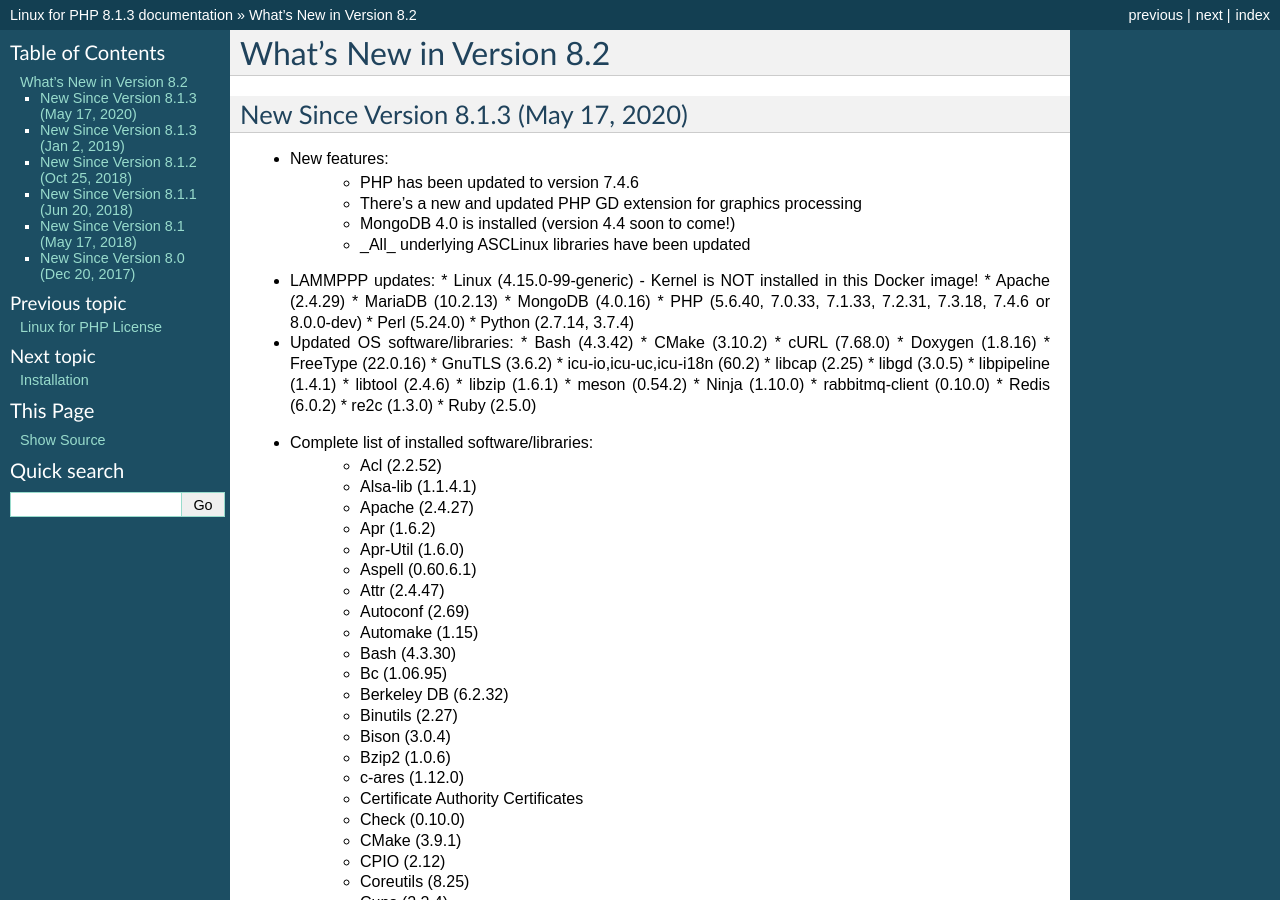
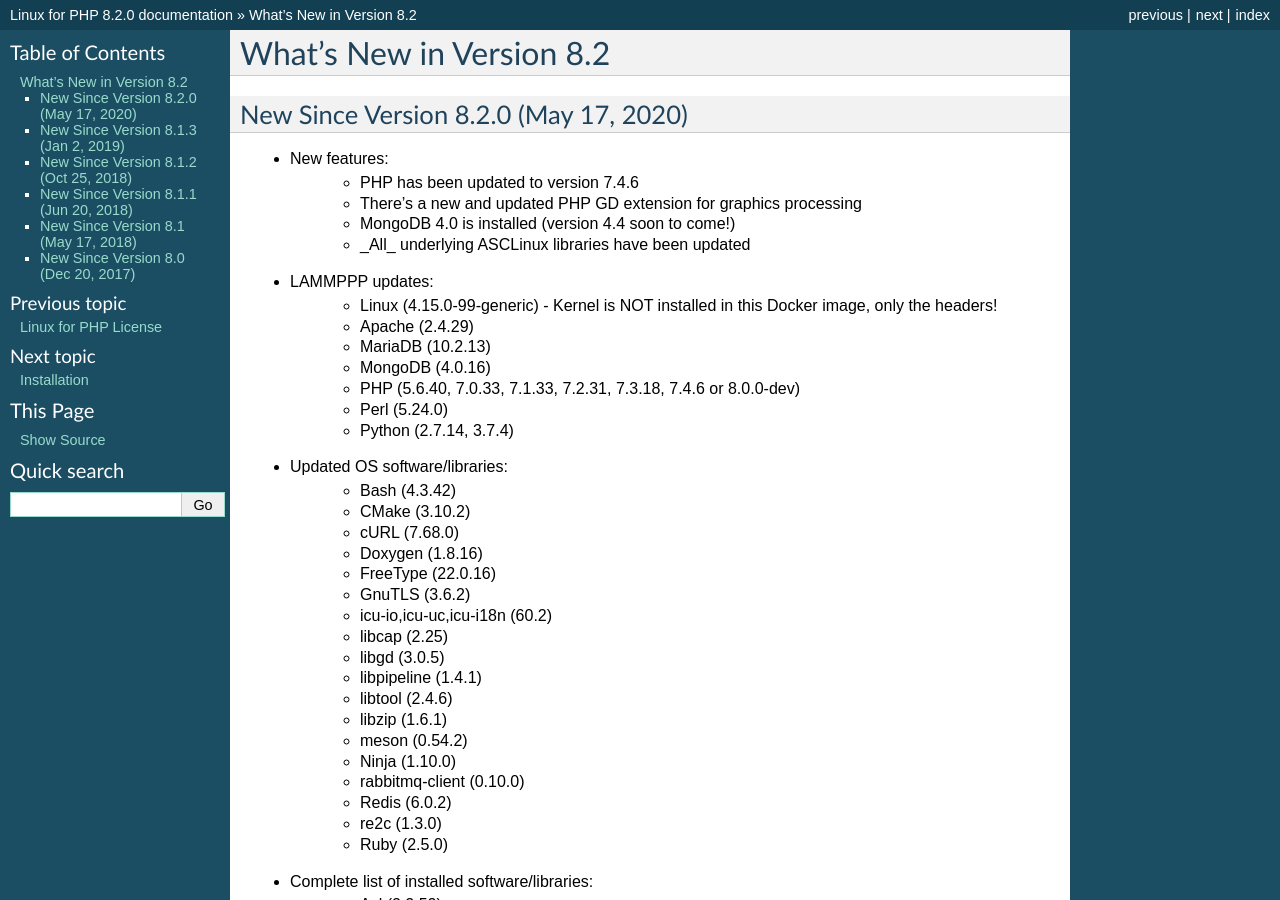
Before and after one commit to linuxforphp/linuxforphp-docs, a Sphinx documentation site: the page built from docs/whats_new.rst, in a window 1280 px wide and 900 px high. Built offline with Sphinx 7.4.7, drawn with Linux system fonts in a browser that asks for light colours; some of the changed text lies outside the part shown.

Commit message:
2020-05-25 AC: Updates the documentation to version 8.2.0 of LfPHP.

```diff
--- a/docs/conf.py
+++ b/docs/conf.py
@@ -45,16 +45,16 @@
 
 # General information about the project.
 project = 'Linux for PHP'
-copyright = '2018, Foreach Code Factory'
+copyright = '2020, Foreach Code Factory'
 
 # The version info for the project you're documenting, acts as replacement for
 # |version| and |release|, also used in various other places throughout the
 # built documents.
 #
 # The short X.Y version.
-version = '8.1'
+version = '8.2'
 # The full version, including alpha/beta/rc tags.
-release = '8.1.3'
+release = '8.2.0'
 
 # The language for content autogenerated by Sphinx. Refer to documentation
 # for a list of supported languages.
--- a/docs/whats_new.rst
+++ b/docs/whats_new.rst
@@ -3,7 +3,7 @@
 What's New in Version 8.2
 ===========================
 
-New Since Version 8.1.3 (May 17, 2020)
+New Since Version 8.2.0 (May 17, 2020)
 -------------------------------------
 
 * New features:
@@ -13,33 +13,33 @@
     - _All_ underlying ASCLinux libraries have been updated
 
 * LAMMPPP updates:
-  * Linux (4.15.0-99-generic) - Kernel is NOT installed in this Docker image!
-  * Apache (2.4.29)
-  * MariaDB (10.2.13)
-  * MongoDB (4.0.16)
-  * PHP (5.6.40, 7.0.33, 7.1.33, 7.2.31, 7.3.18, 7.4.6 or 8.0.0-dev)
-  * Perl (5.24.0)
-  * Python (2.7.14, 3.7.4)
+    - Linux (4.15.0-99-generic) - Kernel is NOT installed in this Docker image, only the headers!
+    - Apache (2.4.29)
+    - MariaDB (10.2.13)
+    - MongoDB (4.0.16)
+    - PHP (5.6.40, 7.0.33, 7.1.33, 7.2.31, 7.3.18, 7.4.6 or 8.0.0-dev)
+    - Perl (5.24.0)
+    - Python (2.7.14, 3.7.4)
 
 * Updated OS software/libraries:
-  * Bash (4.3.42)
-  * CMake (3.10.2)
-  * cURL (7.68.0)
-  * Doxygen (1.8.16)
-  * FreeType (22.0.16)
-  * GnuTLS (3.6.2)
-  * icu-io,icu-uc,icu-i18n (60.2)
-  * libcap (2.25)
-  * libgd (3.0.5)
-  * libpipeline (1.4.1)
-  * libtool (2.4.6)
-  * libzip (1.6.1)
-  * meson (0.54.2)
-  * Ninja (1.10.0)
-  * rabbitmq-client (0.10.0)
-  * Redis (6.0.2)
-  * re2c (1.3.0)
-  * Ruby (2.5.0)
+    - Bash (4.3.42)
+    - CMake (3.10.2)
+    - cURL (7.68.0)
+    - Doxygen (1.8.16)
+    - FreeType (22.0.16)
+    - GnuTLS (3.6.2)
+    - icu-io,icu-uc,icu-i18n (60.2)
+    - libcap (2.25)
+    - libgd (3.0.5)
+    - libpipeline (1.4.1)
+    - libtool (2.4.6)
+    - libzip (1.6.1)
+    - meson (0.54.2)
+    - Ninja (1.10.0)
+    - rabbitmq-client (0.10.0)
+    - Redis (6.0.2)
+    - re2c (1.3.0)
+    - Ruby (2.5.0)
 
 * Complete list of installed software/libraries:
     - Acl (2.2.52)
```
